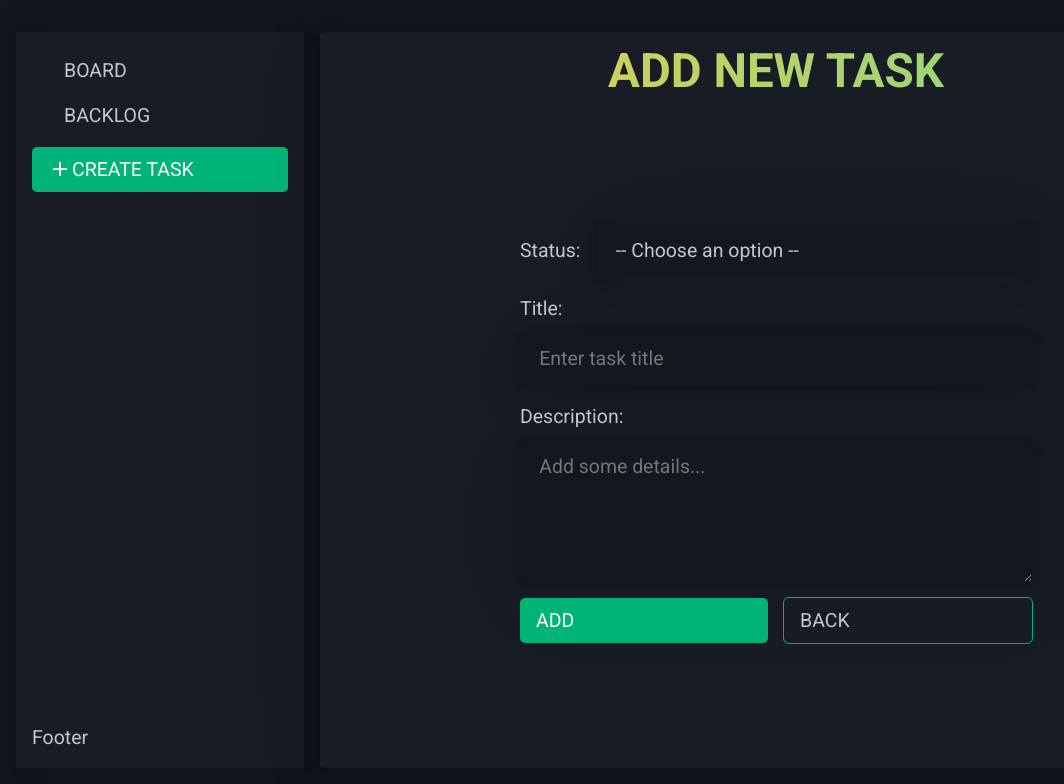
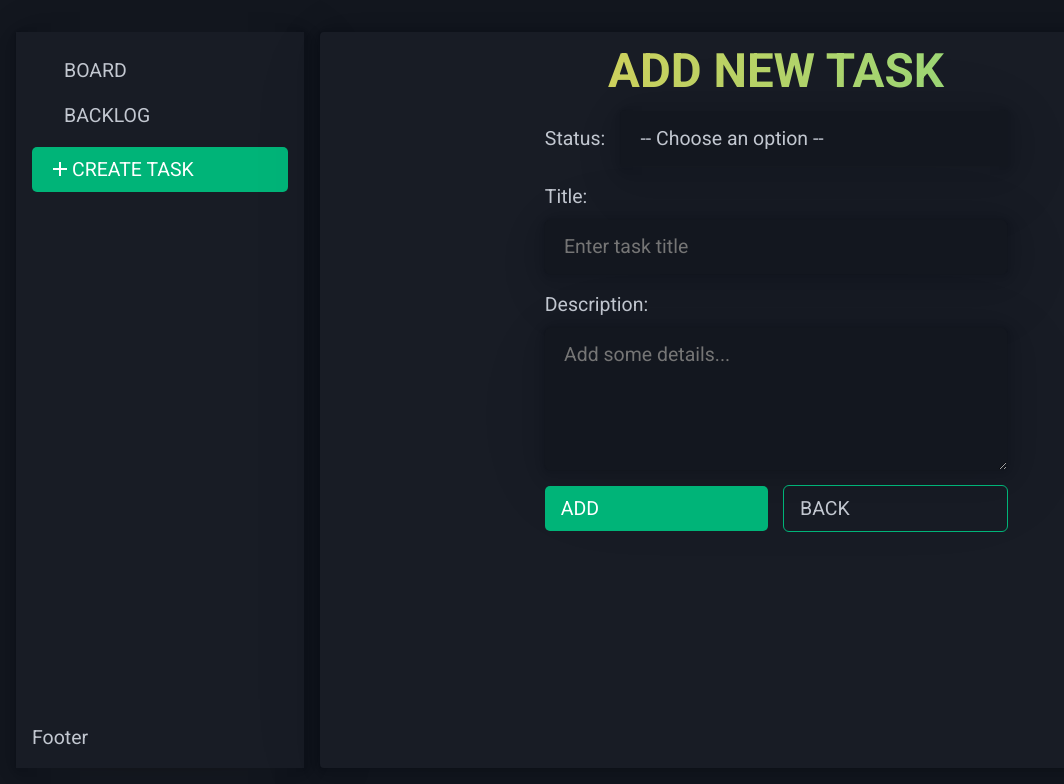
Before and after one commit to darryndotdev/task-manager-app, a React (Vite) app: page /app/new in a window 1280 px wide. Shown: the top 784 px of the page, without its empty margins (16-1080 px from the left). Built offline with nearby package versions, Linux system fonts and the light colour scheme.

Commit message:
chore: adding flex:1 to columns to take up remaining space

```diff
--- a/src/App.jsx
+++ b/src/App.jsx
@@ -4,7 +4,7 @@ import AppLayout from './pages/AppLayout';
 import Board from './components/Board/Board';
 import Backlog from './components/Backlog/Backlog';
 import Ticket from './components/Ticket/Ticket';
-import Form from './components/Form/Form';
+import AddTask from './components/AddTask/AddTask';
 import PageNotFound from './pages/PageNotFound';
 import Container from './UI/Container/Container';
 
@@ -22,7 +22,7 @@ function App() {
                         <Route path='board' element={<Board />} />
                         <Route path='backlog' element={<Backlog />} />
                         <Route path='ticket/:id' element={<Ticket />} />
-                        <Route path='new' element={<Form />} />
+                        <Route path='new' element={<AddTask />} />
                     </Route>
                     <Route path='*' element={<PageNotFound />} />
                 </Routes>
--- a/src/UI/BoardLayout/BoardLayout.module.css
+++ b/src/UI/BoardLayout/BoardLayout.module.css
@@ -4,4 +4,7 @@
     box-shadow: var(--box-shadow);
     border-radius: var(--border-radius);
     flex: 1;
+
+    display: flex;
+    flex-direction: column;
 }
--- a/src/components/Form/Form.module.css
+++ b/src/components/AddTask/AddTask.module.css
@@ -1,7 +1,6 @@
 .form {
     max-width: 32rem;
     margin: 0 auto;
-    margin-top: 8rem;
     display: flex;
     flex-direction: column;
     gap: 1rem;
--- a/src/components/Board/Board.module.css
+++ b/src/components/Board/Board.module.css
@@ -1,4 +1,6 @@
 .board {
+    flex: 1;
+
     display: flex;
     gap: 1rem;
 }
--- a/src/components/Board/BoardItem.jsx
+++ b/src/components/Board/BoardItem.jsx
@@ -4,7 +4,6 @@ import Bookmark from '../../UI/Icons/Bookmark';
 import styles from './BoardItem.module.css';
 
 function BoardItem({ task, index }) {
-    console.log(task);
     return (
         <Draggable draggableId={task.id} index={index}>
             {(provided, snapshot) => (
--- a/src/pages/AppLayout.module.css
+++ b/src/pages/AppLayout.module.css
@@ -1,6 +1,6 @@
 .app {
     display: flex;
     gap: 1rem;
-    background-color: var(--background-color);
+    background-color: var(--background-colour);
     border-radius: var(--border-radius);
 }
```
Also changed, not shown: src/components/AddTask/AddTask.jsx (renamed from src/components/Form/Form.jsx, +4 -4 lines).
